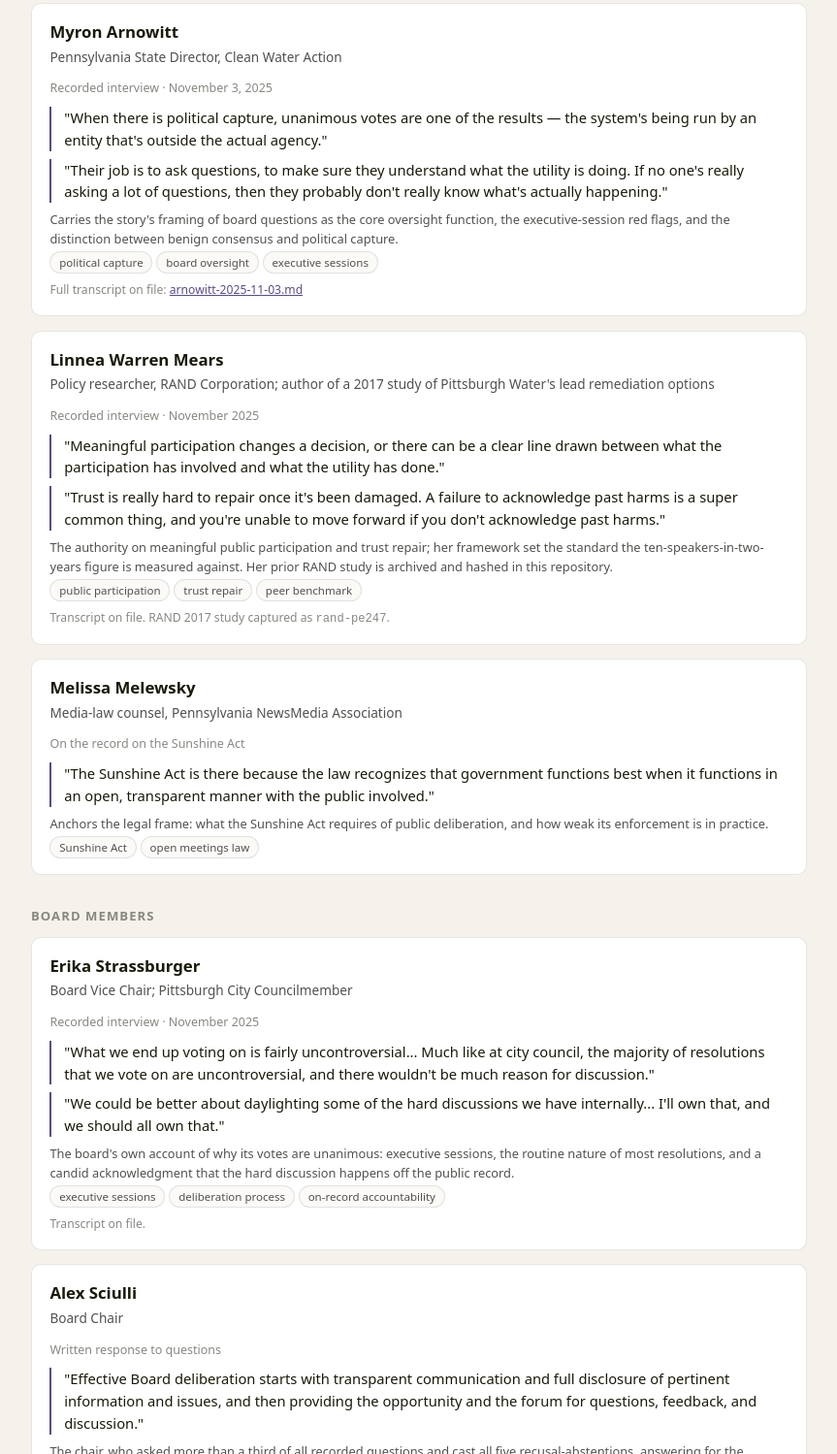
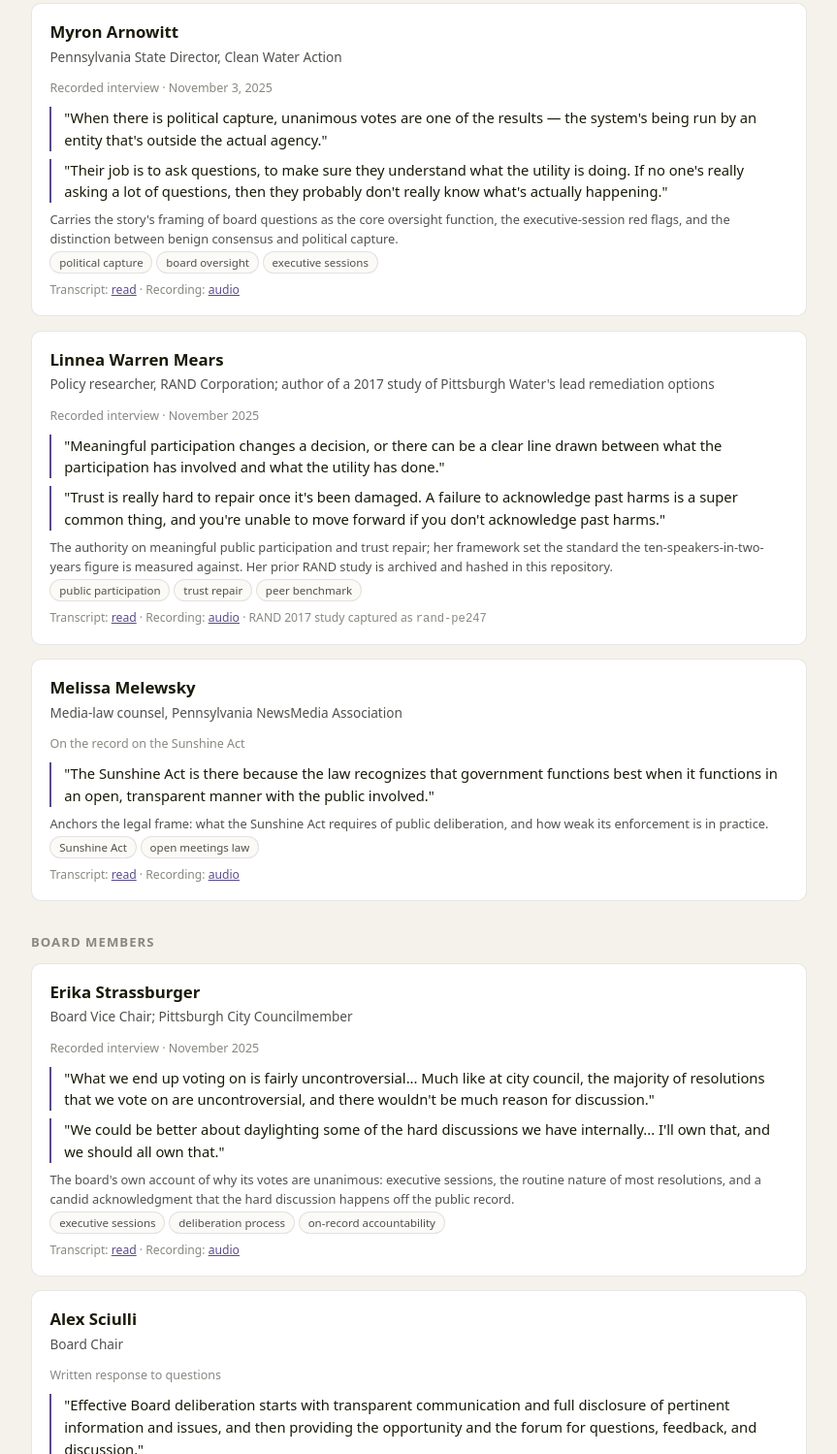
Before and after one commit to bnuckols13/pittsburgh-water-deliberation-record, a plain HTML site: page 05-sources/index.html in a window 1280 px wide. Shown: the part 363-1862 px from the top of the page at 97% size, without its empty margins (208-1071 px from the left). Drawn offline with Linux system fonts and the light colour scheme.

Commit message:
Add interview transcripts and recording links to the sourcing page

```diff
--- a/05-sources/index.html
+++ b/05-sources/index.html
@@ -56,7 +56,7 @@
     <blockquote>"Their job is to ask questions, to make sure they understand what the utility is doing. If no one's really asking a lot of questions, then they probably don't really know what's actually happening."</blockquote>
     <div class="supports">Carries the story's framing of board questions as the core oversight function, the executive-session red flags, and the distinction between benign consensus and political capture.</div>
     <div><span class="tag">political capture</span><span class="tag">board oversight</span><span class="tag">executive sessions</span></div>
-    <div class="status">Full transcript on file: <a href="transcripts/arnowitt-2025-11-03.md">arnowitt-2025-11-03.md</a></div>
+    <div class="status">Transcript: <a href="transcripts/arnowitt-2025-11-03.md">read</a> · Recording: <a href="https://drive.google.com/file/d/1zA-etDaPCELvuoT-q1tKewjJxFFXRWw0/view">audio</a></div>
   </div>
 
   <div class="card">
@@ -67,7 +67,7 @@
     <blockquote>"Trust is really hard to repair once it's been damaged. A failure to acknowledge past harms is a super common thing, and you're unable to move forward if you don't acknowledge past harms."</blockquote>
     <div class="supports">The authority on meaningful public participation and trust repair; her framework set the standard the ten-speakers-in-two-years figure is measured against. Her prior RAND study is archived and hashed in this repository.</div>
     <div><span class="tag">public participation</span><span class="tag">trust repair</span><span class="tag">peer benchmark</span></div>
-    <div class="status">Transcript on file. RAND 2017 study captured as <code>rand-pe247</code>.</div>
+    <div class="status">Transcript: <a href="transcripts/warren-mears-2025-09-05.md">read</a> · Recording: <a href="https://drive.google.com/file/d/1mCpQL7PYOGIm6CN1e9QkJzzo0ocmoxij/view">audio</a> · RAND 2017 study captured as <code>rand-pe247</code></div>
   </div>
 
   <div class="card">
@@ -77,6 +77,7 @@
     <blockquote>"The Sunshine Act is there because the law recognizes that government functions best when it functions in an open, transparent manner with the public involved."</blockquote>
     <div class="supports">Anchors the legal frame: what the Sunshine Act requires of public deliberation, and how weak its enforcement is in practice.</div>
     <div><span class="tag">Sunshine Act</span><span class="tag">open meetings law</span></div>
+    <div class="status">Transcript: <a href="transcripts/melewsky-2025-11-17.md">read</a> · Recording: <a href="https://drive.google.com/file/d/1MDgsNqzlkSHPeWvTEaXhHXv231eSeIxA/view">audio</a></div>
   </div>
 
   <h2>Board members</h2>
@@ -89,7 +90,7 @@
     <blockquote>"We could be better about daylighting some of the hard discussions we have internally... I'll own that, and we should all own that."</blockquote>
     <div class="supports">The board's own account of why its votes are unanimous: executive sessions, the routine nature of most resolutions, and a candid acknowledgment that the hard discussion happens off the public record.</div>
     <div><span class="tag">executive sessions</span><span class="tag">deliberation process</span><span class="tag">on-record accountability</span></div>
-    <div class="status">Transcript on file.</div>
+    <div class="status">Transcript: <a href="transcripts/strassburger-2025-11-04.md">read</a> · Recording: <a href="https://drive.google.com/file/d/1JfuekZu6BGbWEIg0YvHTqSUM0bYeUW7A/view">audio</a></div>
   </div>
 
   <div class="card">
@@ -132,7 +133,7 @@
     <div><span class="tag">right of reply</span><span class="tag">unanimity explanation</span></div>
   </div>
 
-  <p class="foot">Every quotation above was verified character-by-character against the recording or written response in the investigation's 22-section master fact-check. Interviews were conducted by Brian Nuckols for Public Source, October–November 2025. Two board members, an outside expert on water governance, a media-law attorney, two community organizers, and the utility's chief executive is a wider on-record base than most local accountability stories carry, and it is the reason the finding survived the utility's response rather than being softened by it.</p>
+  <p class="foot">Every quotation above was verified character-by-character against the recording or written response in the investigation's 22-section master fact-check. Interviews were conducted by Brian Nuckols for Public Source, October–November 2025. Two board members, an outside expert on water governance, a media-law attorney, two community organizers, and the utility's chief executive is a wider on-record base than most local accountability stories carry, and it is the reason the finding survived the utility's response rather than being softened by it. The linked transcripts are hosted here; the linked recordings are the original audio, held on Google Drive and available to anyone with access. Sciulli and Pickering responded in writing; those responses are preserved in the fact-check record. Transcripts for Aly Shaw and Emily Ruth are held as reporter files.</p>
 </div>
 <script>
 document.getElementById('themeBtn').addEventListener('click',()=>{const r=document.documentElement,c=r.getAttribute('data-theme');
```
Also changed, not shown: 3 other files.
